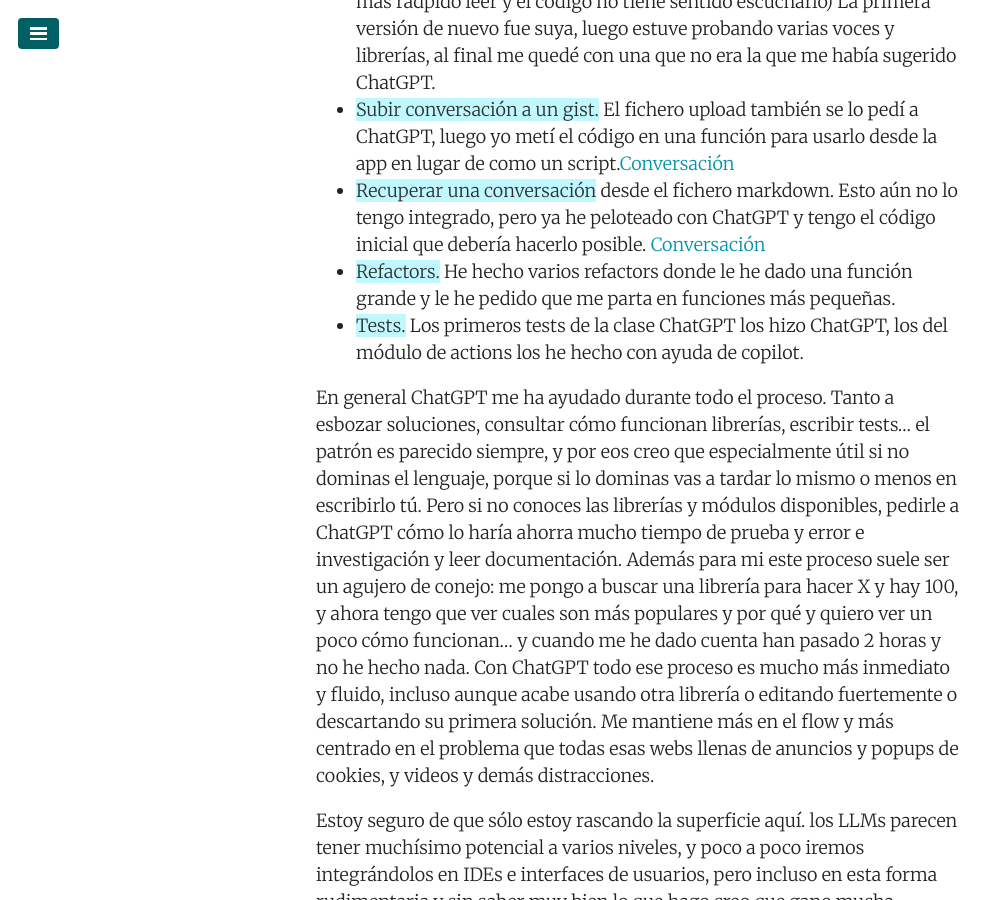
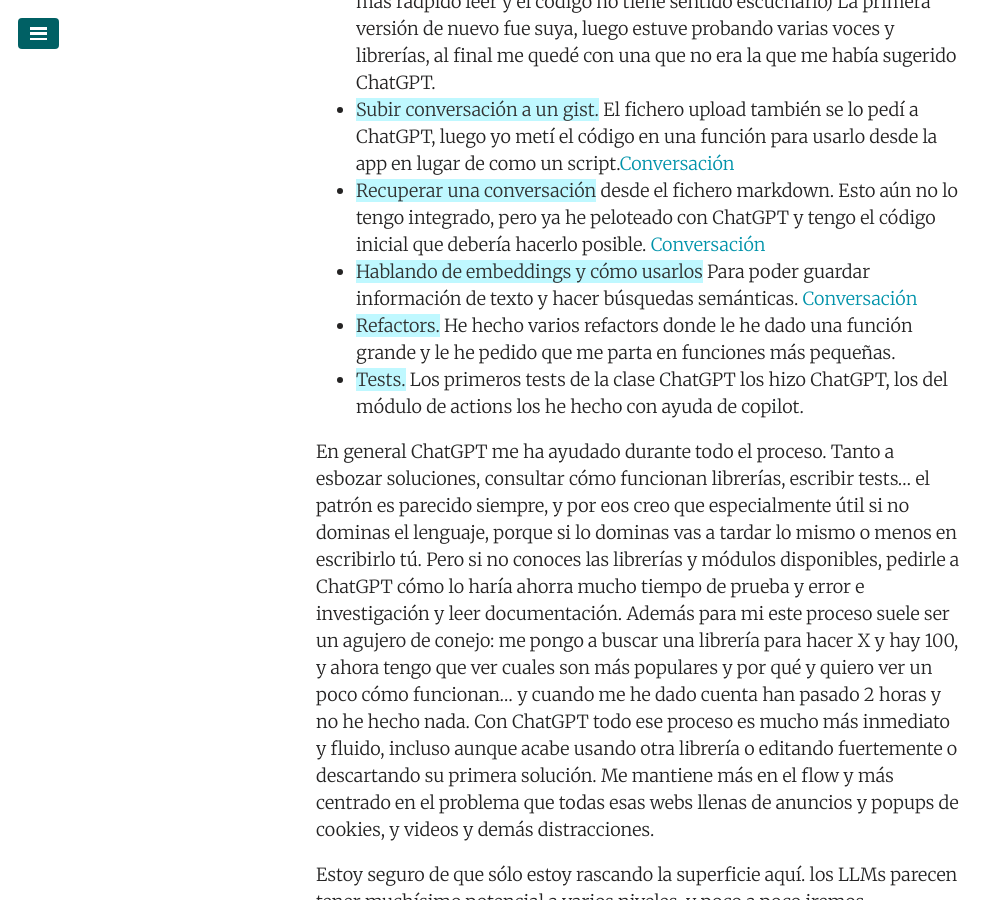
Before and after one commit to juanmirod/juanmirod.github.io, a Jekyll site: the page built from _posts/2023-04-16--trabajando-con-chat-gpt.md, in a window 1280 px wide and 900 px high, scrolled down 2030 px. Shown: the whole window, without its empty margins (0-1003 px from the left). Built offline with Jekyll 4.4.1, drawn with Linux system fonts in a browser that asks for light colours.

Commit message:
Añadido enlace a la conversación sobre embeddings

```diff
--- a/_posts/2023-04-16--trabajando-con-chat-gpt.md
+++ b/_posts/2023-04-16--trabajando-con-chat-gpt.md
@@ -32,6 +32,7 @@
   - **TTS:** El asistente tiene una opción de text-to-speech para que puedas escucha sus respuestas, aunque por defecto lo tengo desactivado (es más rádpido leer y el código no tiene sentido escucharlo) La primera versión de nuevo fue suya, luego estuve probando varias voces y librerías, al final me quedé con una que no era la que me había sugerido ChatGPT.
   - **Subir conversación a un gist.** El fichero upload también se lo pedí a ChatGPT, luego yo metí el código en una función para usarlo desde la app en lugar de como un script.[Conversación](https://gist.github.com/juanmirod/8b6044b0071bdcc5cb0bbcf933b7a576)
   - **Recuperar una conversación** desde el fichero markdown. Esto aún no lo tengo integrado, pero ya he peloteado con ChatGPT y tengo el código inicial que debería hacerlo posible. [Conversación](https://gist.github.com/juanmirod/4f0e8687b4620831afb1446aed027b0c)
+  - **Hablando de embeddings y cómo usarlos** Para poder guardar información de texto y hacer búsquedas semánticas. [Conversación](https://gist.github.com/juanmirod/6429d962b6ffb71f2bc9a3cdb27cbd71)
   - **Refactors.** He hecho varios refactors donde le he dado una función grande y le he pedido que me parta en funciones más pequeñas.
   - **Tests.** Los primeros tests de la clase ChatGPT los hizo ChatGPT, los del módulo de actions los he hecho con ayuda de copilot.
 
```
